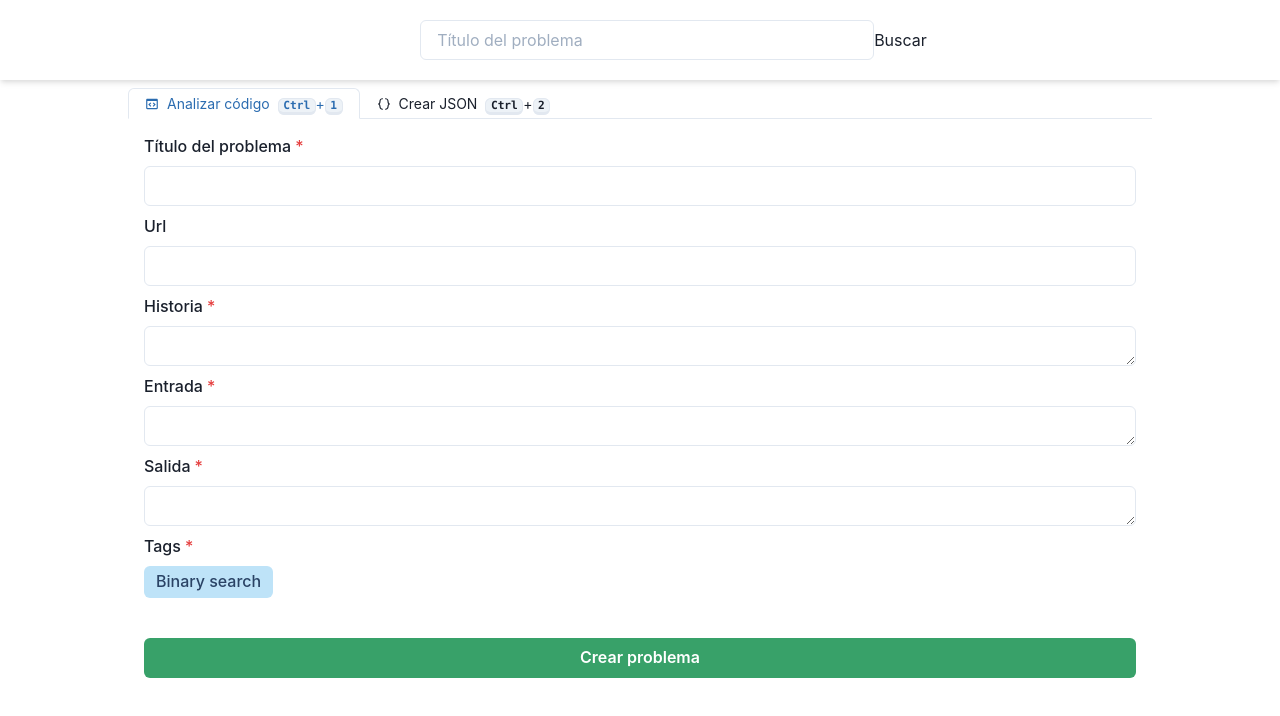
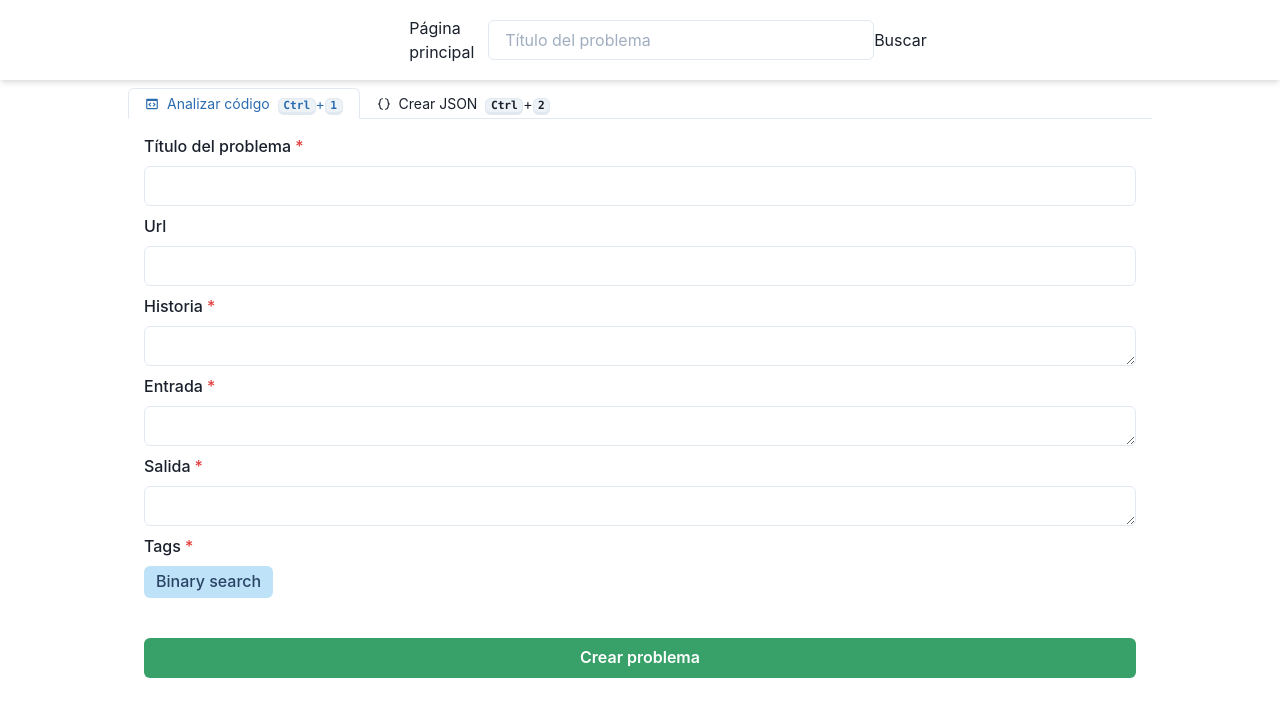
Before and after one commit to abraham-murillo/Competitive-programming-problems-classification, a React (Create React App) app in the folder web-page/: page / in a window 1280 px wide. Shown: the top 716 px of the page. Built offline with nearby package versions, Linux system fonts and the light colour scheme.

Commit message:
Link a página principal

```diff
--- a/web-page/src/Navbar.jsx
+++ b/web-page/src/Navbar.jsx
@@ -10,6 +10,7 @@ export default function Navbar() {
       <Container>
         <Flex align={"center"} height={"80px"}>
           <Box w={"86px"}>{/* <Image w={"100px"} src={logo} /> */}</Box>
+          <Link to="/">Página principal</Link>
           <Input
             placeholder="Título del problema"
             onChange={(event) => setQueryString(event.target.value)}
```
